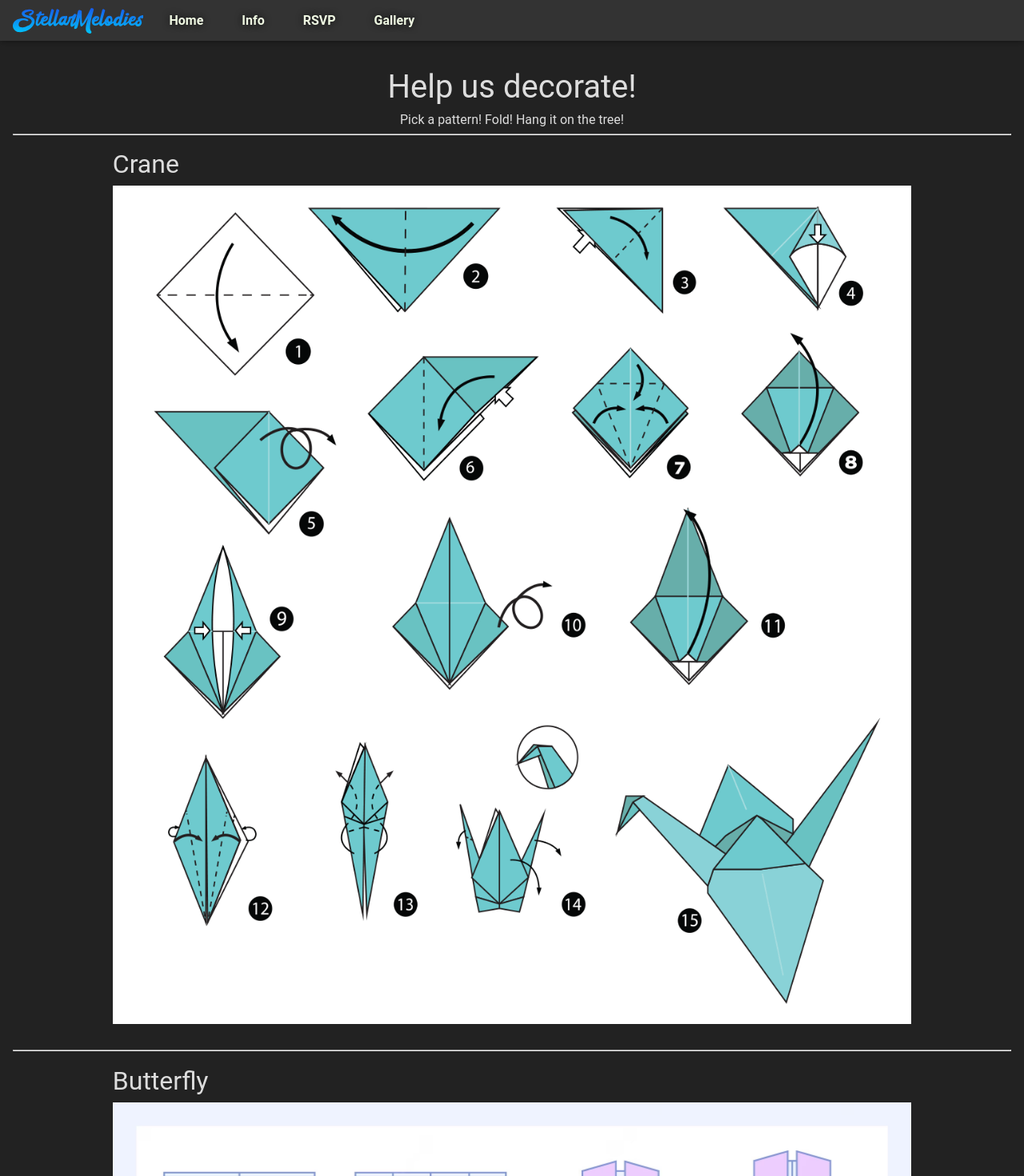
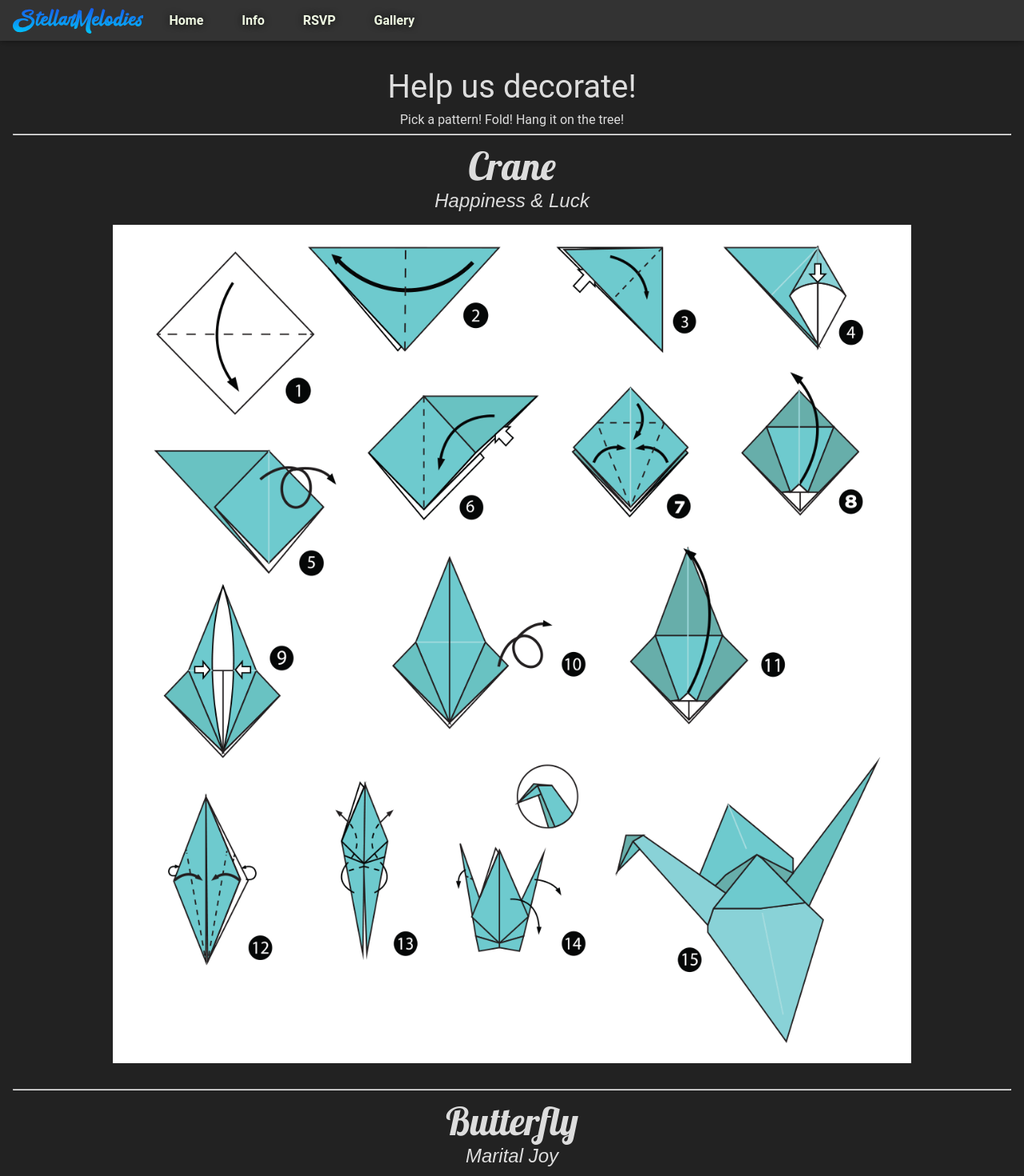
Before and after one commit to Travja/scratch, a SvelteKit app: page /origami in a window 1280 px wide. Shown: the top 1470 px of the page at 80% size. Built offline with nearby package versions, Linux system fonts and the light colour scheme.

Commit message:
Add meanings, make new uploads work better

```diff
--- a/src/lib/Pattern.svelte
+++ b/src/lib/Pattern.svelte
@@ -1,17 +1,40 @@
 <script lang='ts'>
   export let label: string;
+  export let meaning: string;
   export let img: string;
 </script>
 
-<h2>{label}</h2>
+<div class='header'>
+  <h2>
+    {label}
+  </h2>
+  {#if meaning}
+    <span class='meaning'>{meaning}</span>
+  {/if}
+</div>
 
-<img src={img} alt='{label}'/>
+<img src={img} alt='{label}' />
 
 <style>
-  h2, img {
+  .header, img {
     display: block;
     max-width: 80%;
+    font-family: Lobster, sans-serif;
     margin-inline: auto;
+    margin-bottom: 1rem;
+    text-align: center;
+  }
+
+  h2 {
+    font-size: 3rem;
+    margin: 0;
+  }
+
+  .meaning {
+    font-size: 1.5rem;
+    font-weight: normal;
+    font-family: Arial, sans-serif;
+    font-style: italic;
   }
 
   img {
--- a/src/routes/(main)/origami/+page.svelte
+++ b/src/routes/(main)/origami/+page.svelte
@@ -6,15 +6,20 @@
   <h1>Help us decorate!</h1>
   <p>Pick a pattern! Fold! Hang it on the tree!</p>
   <hr />
-  <Pattern img='/patterns/crane.png' label='Crane' />
+  <Pattern img='/patterns/crane.png' label='Crane'
+  meaning='Happiness & Luck'/>
   <hr />
-  <Pattern img='/patterns/butterfly.avif' label='Butterfly' />
+  <Pattern img='/patterns/butterfly.avif' label='Butterfly'
+  meaning='Marital Joy'/>
   <hr />
-  <Pattern img='/patterns/rabbit.jpg' label='Rabbit' />
+  <Pattern img='/patterns/rabbit.jpg' label='Rabbit'
+  meaning='Good Luck'/>
   <hr />
-  <Pattern img='/patterns/swan.jpg' label='Swan' />
+  <Pattern img='/patterns/swan.jpg' label='Swan'
+  meaning='Harmony, Peace, Patience, Eternal Love'/>
   <hr />
-  <Pattern img='/patterns/heart.jpg' label='Heart' />
+  <Pattern img='/patterns/heart.jpg' label='Heart'
+  meaning='Love'/>
 </div>
 
 <style>
```
Also changed, not shown: src/routes/(aux)/slide/+page.svelte (+25 -2 lines).
